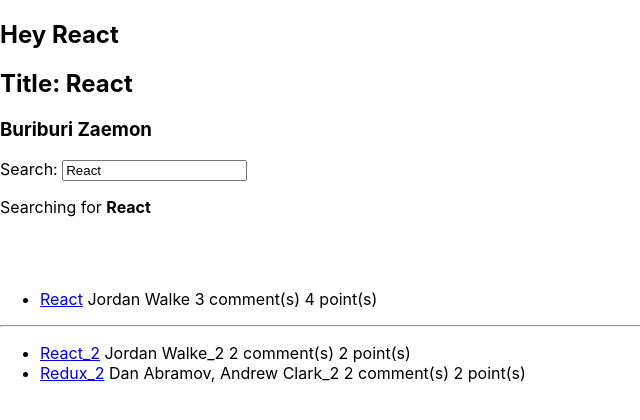
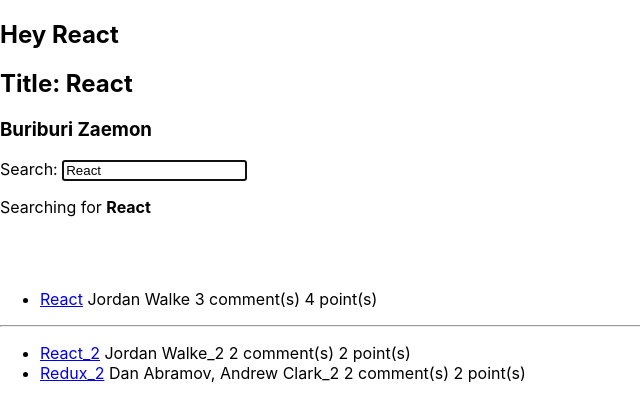
Before and after one commit to tohsaki/The-Road-to-React, a React (Create React App) app in the folder hacker-stories/: page / in a window 1280 px wide. Shown: the top 420 px of the page, without its empty margins (0-640 px from the left). Built offline with nearby package versions, Linux system fonts and the light colour scheme.

Commit message:
Imperative React

```diff
--- a/hacker-stories/src/components/InputWithLabel.js
+++ b/hacker-stories/src/components/InputWithLabel.js
@@ -1,11 +1,34 @@
-import React from "react";
+import React, { useEffect, useRef } from "react";
 
-function InputWithLabel({ id, value, type = "text", onInputChange, children }) {
+function InputWithLabel({
+  id,
+  value,
+  type = "text",
+  isFocused,
+  onInputChange,
+  children,
+}) {
+  const inputRef = useRef();
+
+  useEffect(() => {
+      console.log(`isFocused: ${isFocused}`)
+      console.log(`inputRef.current: ${inputRef.current}`)
+    if (isFocused && inputRef.current) {
+      inputRef.current.focus();
+    }
+  }, [isFocused]);
+
   return (
     <div>
       <label htmlFor={id}>{children}</label>
       &nbsp;
-      <input id={id} type={type} value={value} onChange={onInputChange} />
+      <input
+        ref={inputRef}
+        id={id}
+        type={type}
+        value={value}
+        onChange={onInputChange}
+      />
     </div>
   );
 }
--- a/hacker-stories/src/components/Search.js
+++ b/hacker-stories/src/components/Search.js
@@ -14,8 +14,11 @@
       <InputWithLabel
         id="search"
         value={searchTerm}
+        isFocused
         onInputChange={handleChange}
-      >Search:</InputWithLabel>
+      >
+        Search:
+      </InputWithLabel>
       <p>
         Searching for <strong>{searchTerm}</strong>
       </p>
```
